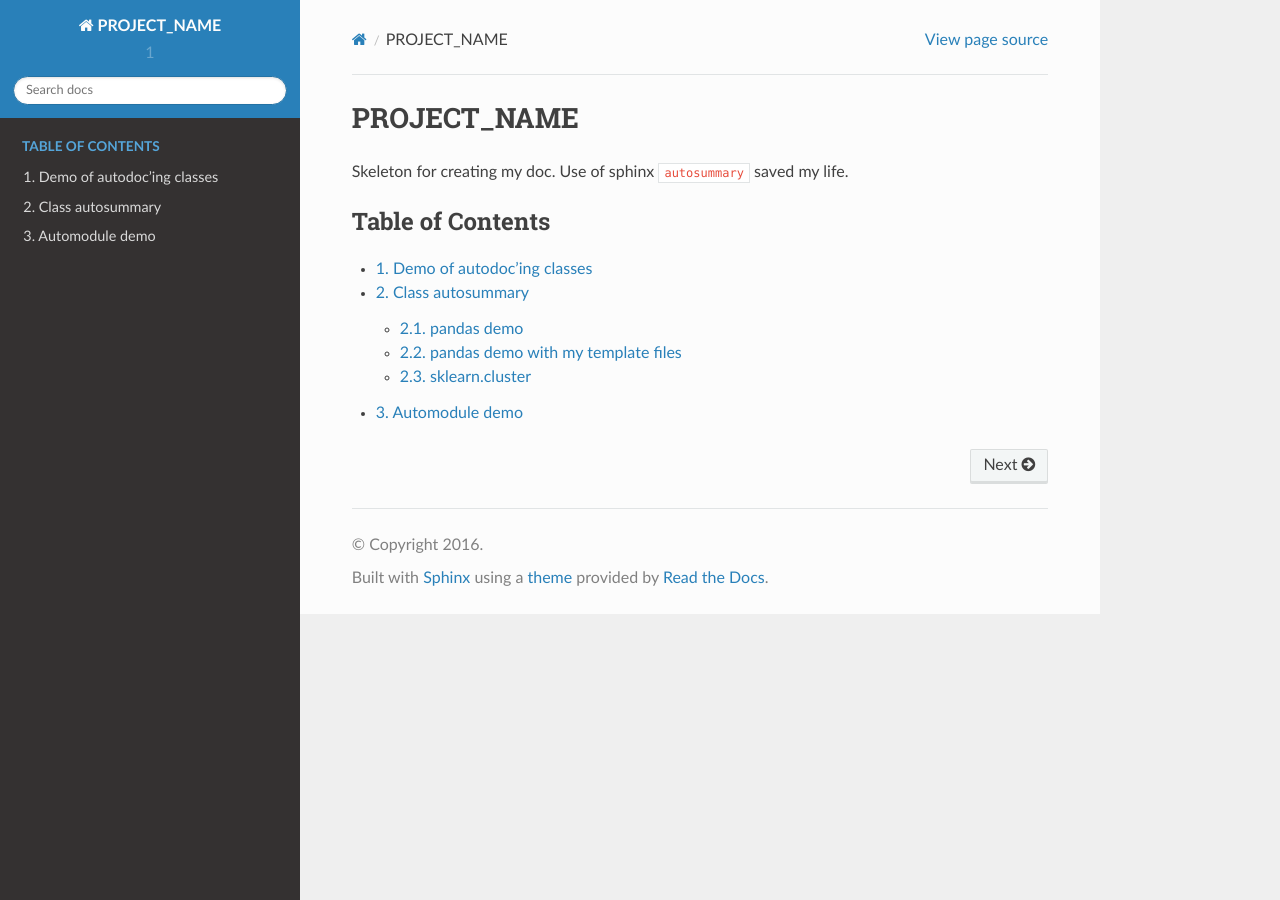
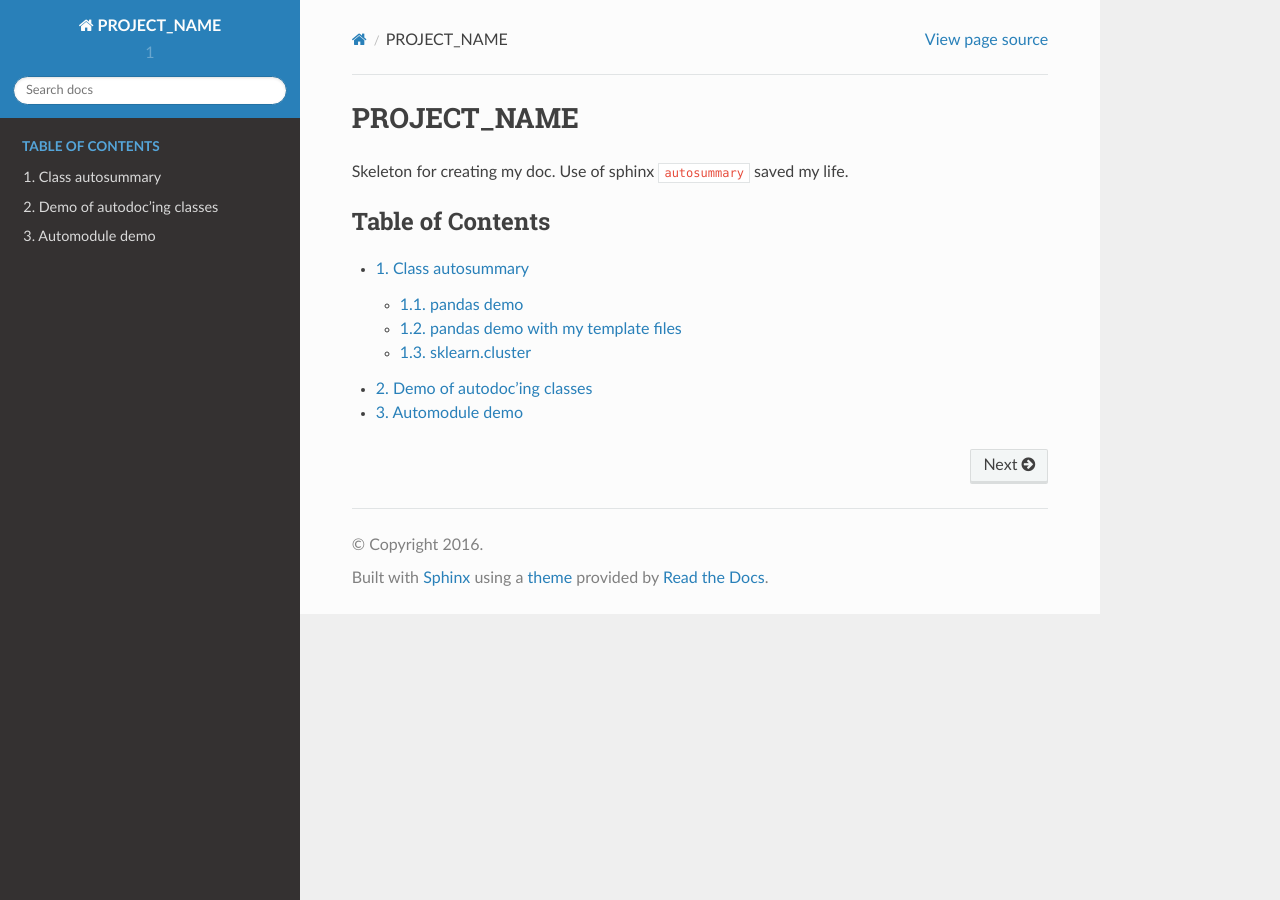
Before and after one commit to tedboy/sphinx_skeleton, a Sphinx documentation site: the page built from source/index.rst, in a window 1280 px wide. Built offline with Sphinx 7.4.7 and the Read the Docs theme 2.0.0, drawn with Linux system fonts in a browser that asks for light colours; pages that are not in the unit, such as notebooks, are missing from menus.

Commit message:
Finalized! (at least version1)

```diff
--- a/source/_templates/class_custom2.rst
+++ /dev/null
@@ -1,34 +0,0 @@
-{{ fullname }}
-{{ underline }}
-
-.. currentmodule:: {{ module }}
-
-.. autoclass:: {{ objname }}
-
-   {% block methods %}
-   .. automethod:: __init__
-
-   {% if methods %}
-   .. rubric:: Methods
-
-   .. autosummary::
-      :toctree:
-
-   {% for item in methods %}
-      ~{{ name }}.{{ item }}
-   {%- endfor %}
-   {% endif %}
-   {% endblock %}
-
-   {% block attributes %}
-   {% if attributes %}
-   .. rubric:: Attributes
-
-   .. autosummary::
-     :toctree:
-
-   {% for item in attributes %}
-      ~{{ name }}.{{ item }}
-   {%- endfor %}
-   {% endif %}
-   {% endblock %}
--- a/source/_templates/module_custom2.rst
+++ /dev/null
@@ -1,43 +0,0 @@
-{{ fullname }}
-{{ underline }}
-
-.. automodule:: {{ fullname }}
-
-   {% block functions %}
-   {% if functions %}
-   Functions
-   ---------
-   .. autosummary::
-      :toctree:
-
-   {% for item in functions %}
-      {{ item }}
-   {%- endfor %}
-   {% endif %}
-   {% endblock %}
-
-   {% block classes %}
-   {% if classes %}
-   Classes
-   ---------
-   .. autosummary::
-      :toctree:
-
-   {% for item in classes %}
-      {{ item }}
-   {%- endfor %}
-   {% endif %}
-   {% endblock %}
-
-   {% block exceptions %}
-   {% if exceptions %}
-   Exceptions
-   ---------
-   .. autosummary::
-      :toctree:
-
-   {% for item in exceptions %}
-      {{ item }}
-   {%- endfor %}
-   {% endif %}
-   {% endblock %}
--- a/source/index.rst
+++ b/source/index.rst
@@ -12,6 +12,6 @@ Skeleton for creating my doc. Use of sphinx ``autosummary`` saved my life.
    :numbered:
    :caption: Table of Contents
 
-   demo_class.rst
-   autoclass.rst
+   demo_autoclass1.rst
+   demo_autoclass2.rst
    demo_automodule.rst
```
Also changed, not shown: source/demo_autoclass2.rst (renamed from source/demo_class.rst, +20 -0 lines), source/demo_automodule.rst (+27 -5 lines), source/test3.rst (deleted, +0 -24 lines), source/demo_autoclass1.rst (renamed from source/autoclass.rst).
